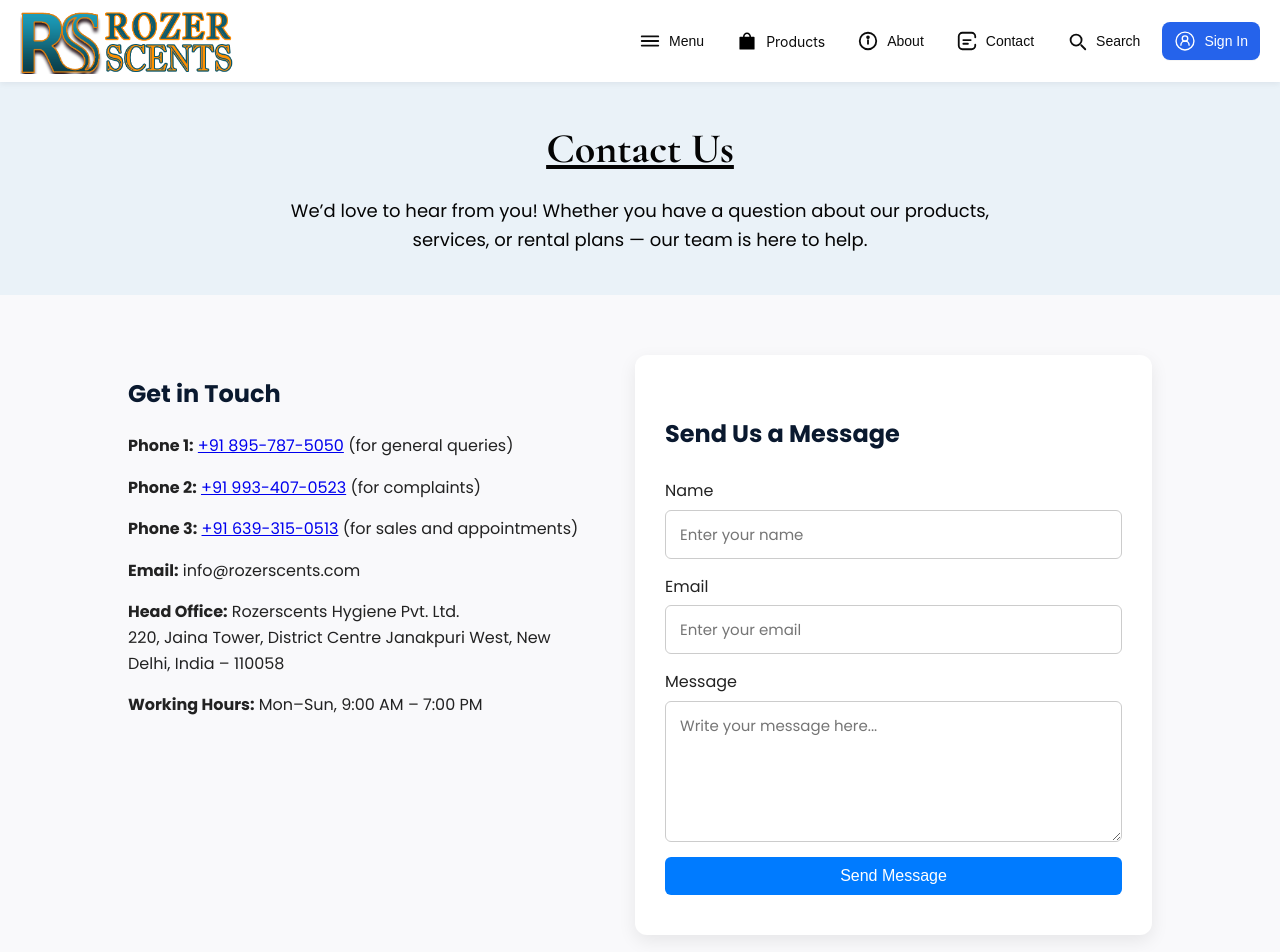
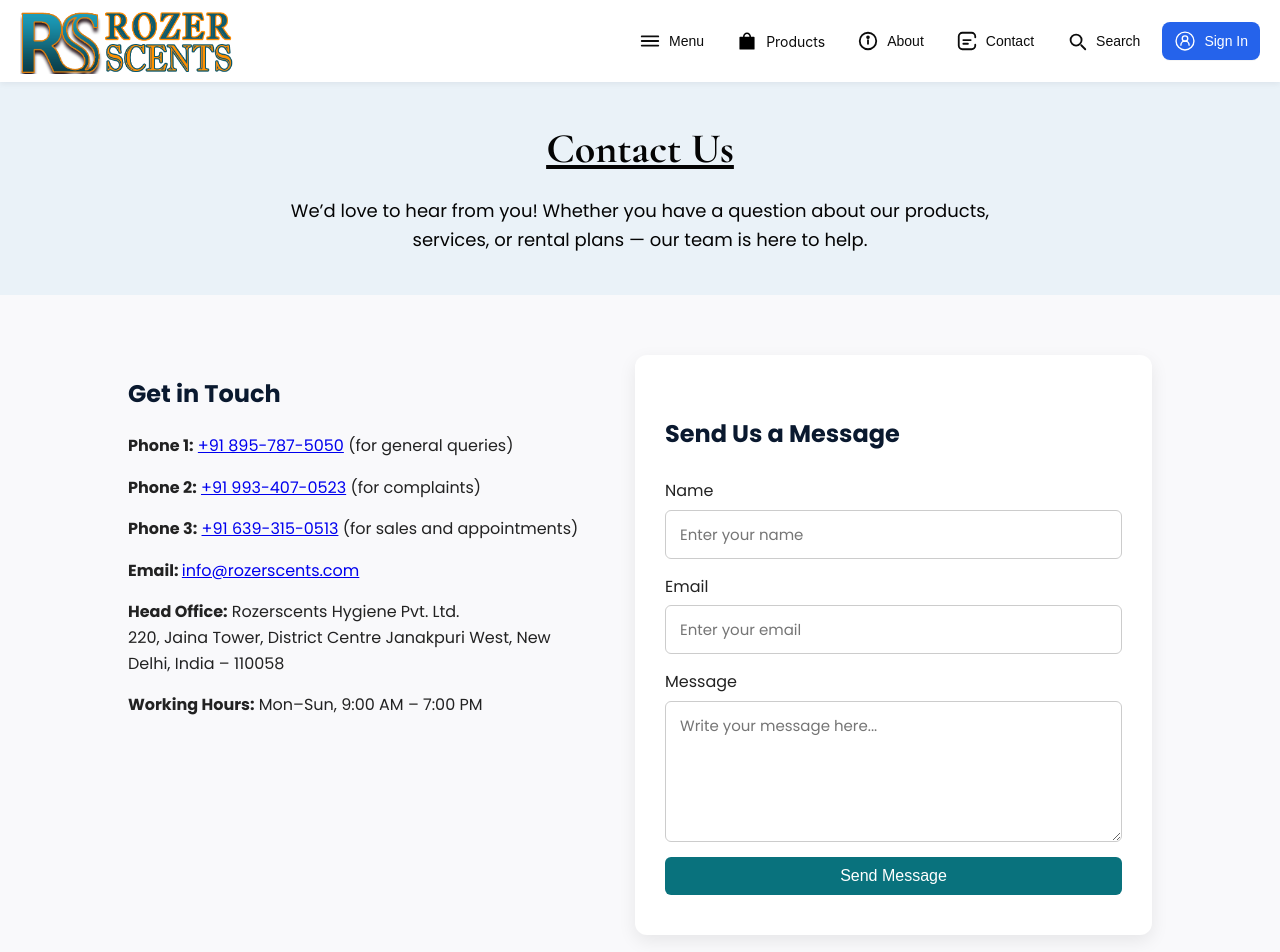
Before and after one commit to Sushil-U/RKAromatics, a React (Create React App) app: page /contact in a window 1280 px wide. Shown: the top 952 px of the page. Built offline with nearby package versions, Linux system fonts and the light colour scheme; a web font is replaced by a local one.

Commit message:
Updated EMail

```diff
--- a/src/components/Contact.css
+++ b/src/components/Contact.css
@@ -159,7 +159,7 @@ textarea:focus {
 }
 
 .send-btn {
-  background-color: #007bff;
+  background-color: #09727d;
   color: white;
   border: none;
   padding: 10px 15px;
--- a/src/components/Contact.jsx
+++ b/src/components/Contact.jsx
@@ -83,7 +83,10 @@ const Contact = () => {
             (for sales and appointments)
           </p>
           <p>
-            <strong>Email:</strong> info@rozerscents.com
+            <strong>Email:  </strong>
+            <a href="mailto:info@rozerscents.com?" target="_blank">
+               info@rozerscents.com
+            </a>
           </p>
           <p>
             <strong>Head Office:</strong> Rozerscents Hygiene Pvt. Ltd. <br />
```
Also changed, not shown: src/components/Header.jsx (+3 -1 lines).
